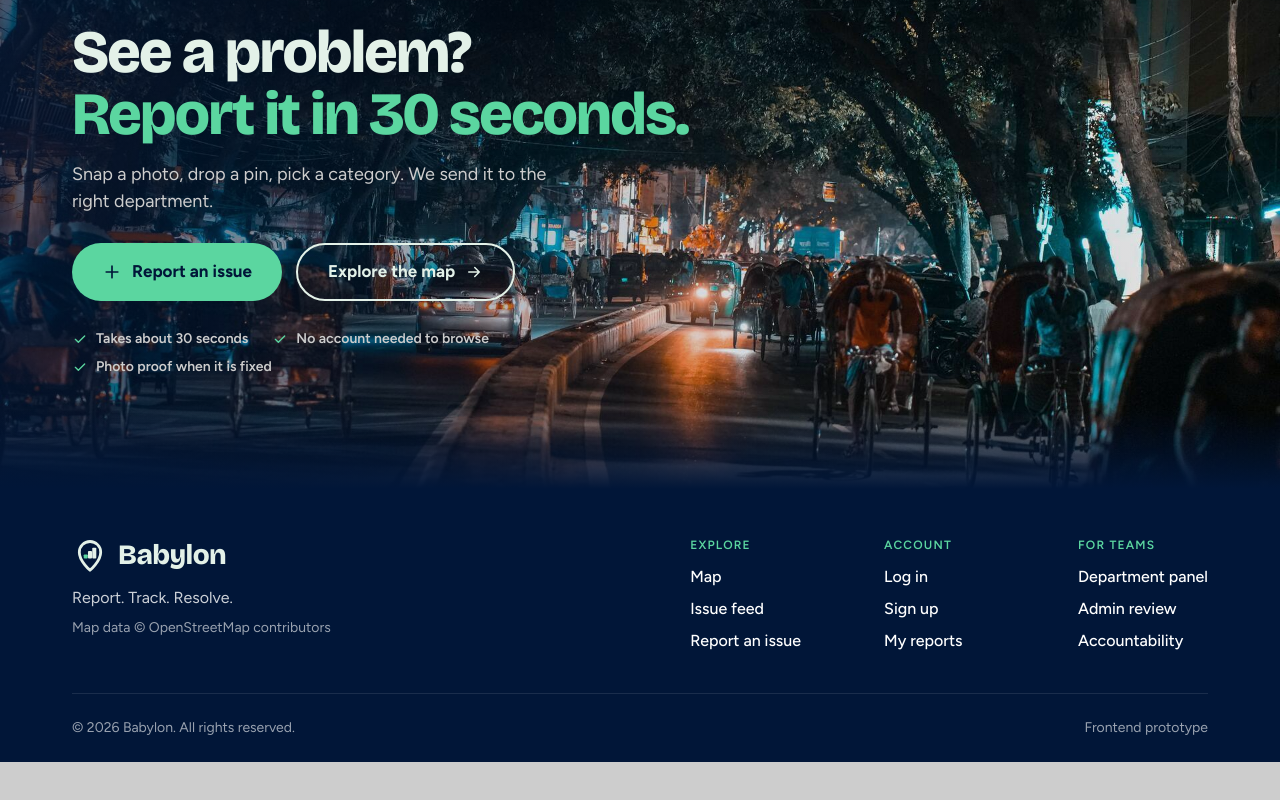
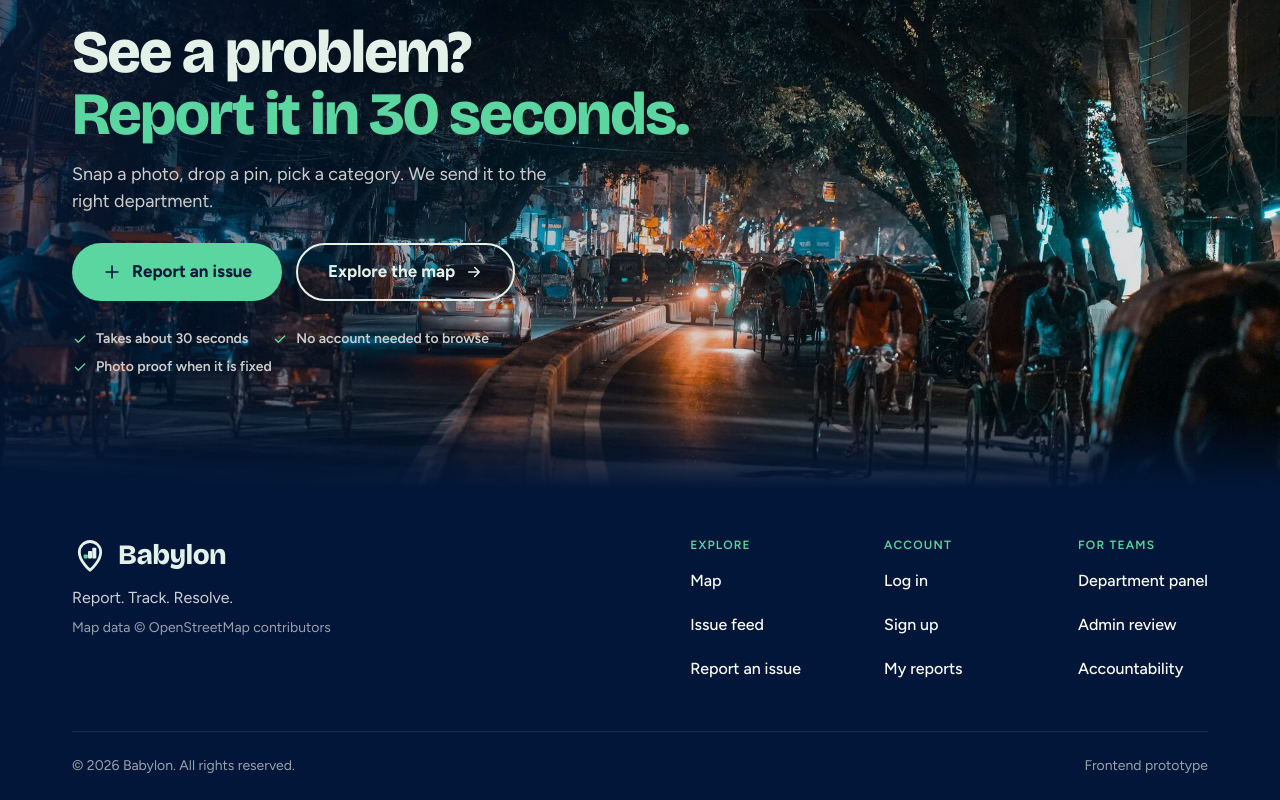
Before and after one commit to f-akhter-t/babylon, a React (Vite) app in the folder frontend/: page / in a window 1280 px wide. Shown: the part 3018-3818 px from the top of the page. Before the commit the page ends 3780 px from the top, so only its background shows below. Built offline with nearby package versions, Linux system fonts and the light colour scheme.

Commit message:
fix(footer): give every link a 44px target and fix the heading order

```diff
--- a/frontend/src/components/layout/Footer.jsx
+++ b/frontend/src/components/layout/Footer.jsx
@@ -61,17 +61,19 @@ export default function Footer() {
         </div>
 
         <nav aria-label="Footer" className="grid grid-cols-2 gap-8 sm:grid-cols-3 md:gap-16">
+          {/* Keeps the heading order right: the column titles below are h3. */}
+          <h2 className="sr-only">Site links</h2>
           {visibleColumns(viewer.role).map((column) => (
             <div key={column.title}>
               <h3 className="text-xs font-semibold uppercase tracking-widest text-brand">
                 {column.title}
               </h3>
-              <ul className="mt-3 space-y-2">
+              <ul className="mt-1.5">
                 {column.links.map((link) => (
                   <li key={link.label}>
                     <Link
                       to={link.to}
-                      className="font-medium text-white transition-colors hover:text-brand"
+                      className="inline-flex min-h-11 items-center font-medium text-white transition-colors hover:text-brand"
                     >
                       {link.label}
                     </Link>
```
